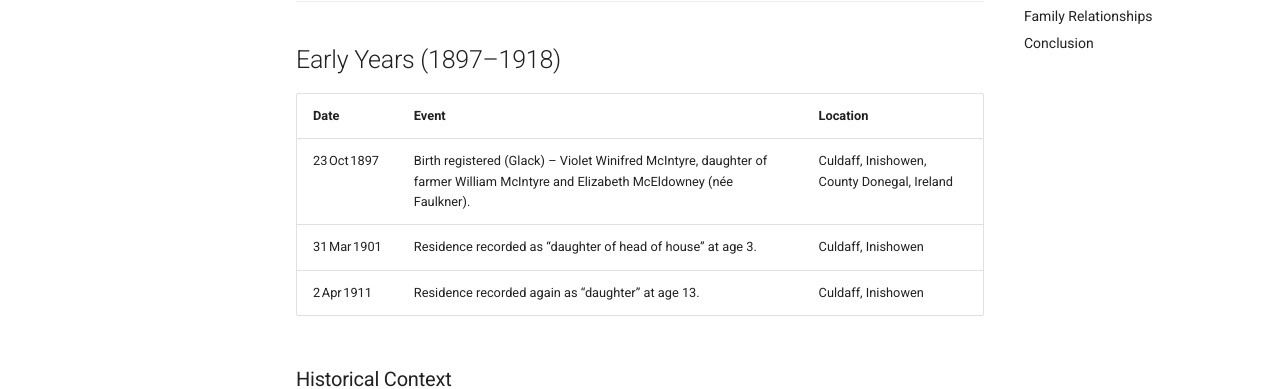
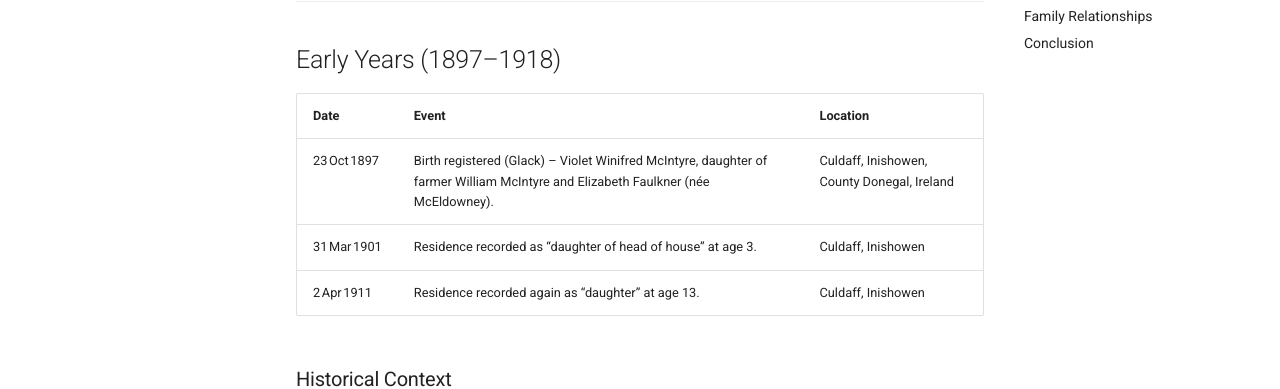
Before and after one commit to Schrecker-Family/Website, an MkDocs documentation site: the page built from docs/McIntyreVW.md, in a window 1280 px wide and 900 px high. Shown: the part 383-772 px from the top of the window. Built offline with MkDocs 1.6.1 and Material for MkDocs 9.7.7, drawn with Linux system fonts in a browser that asks for light colours.

Commit message:
Corrections to page for Gran

```diff
--- a/docs/McIntyreVW.md
+++ b/docs/McIntyreVW.md
@@ -9,7 +9,7 @@ Violet Winifred McIntyre was born in 1897 on the northern coast of Ireland, grew
 
 | Date | Event | Location |
 |------|-------|----------|
-| 23 Oct 1897 | Birth registered (Glack) – Violet Winifred McIntyre, daughter of farmer William McIntyre and Elizabeth McEldowney (née Faulkner). | Culdaff, Inishowen, County Donegal, Ireland |
+| 23 Oct 1897 | Birth registered (Glack) – Violet Winifred McIntyre, daughter of farmer William McIntyre and Elizabeth Faulkner (née McEldowney). | Culdaff, Inishowen, County Donegal, Ireland |
 | 31 Mar 1901 | Residence recorded as “daughter of head of house” at age 3. | Culdaff, Inishowen |
 | 2 Apr 1911 | Residence recorded again as “daughter” at age 13. | Culdaff, Inishowen |
 
```
